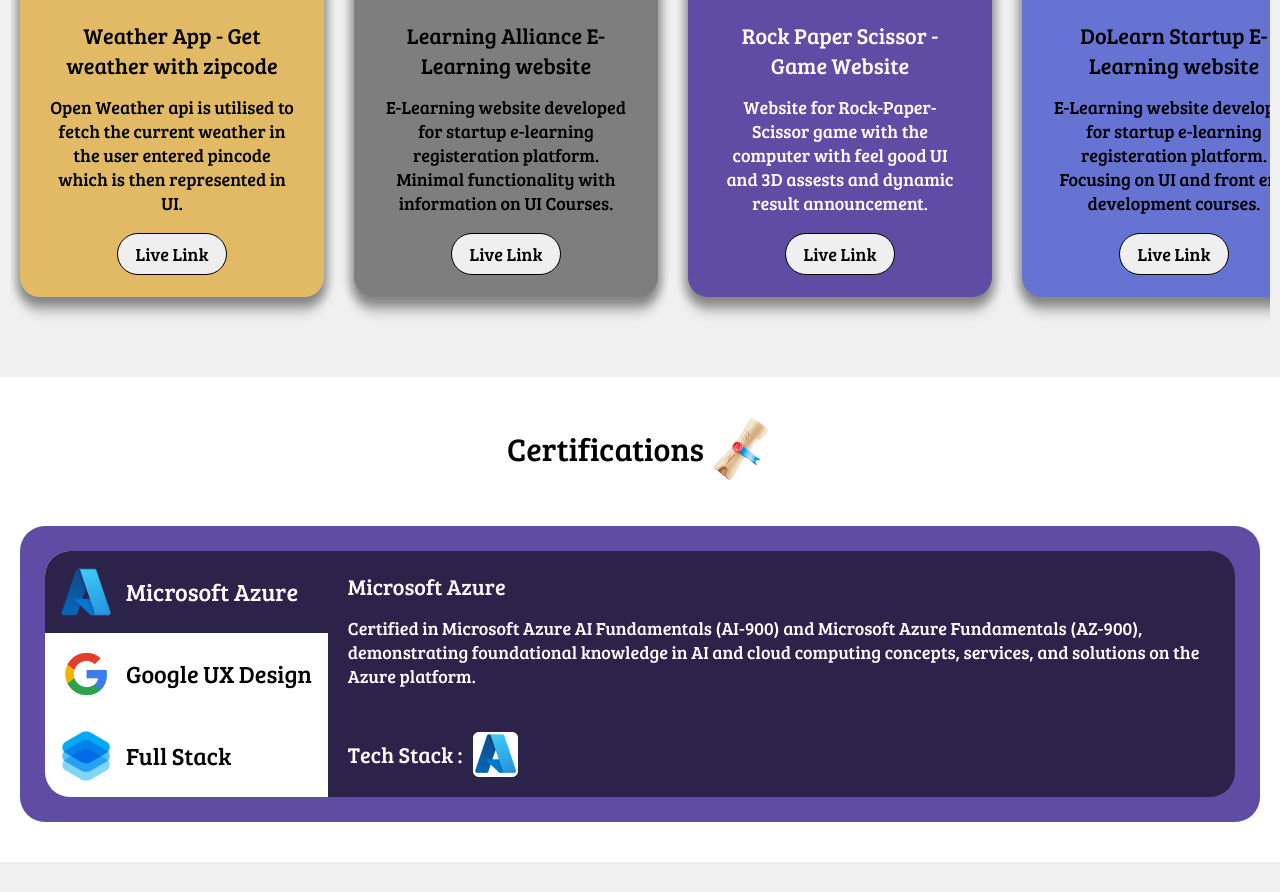
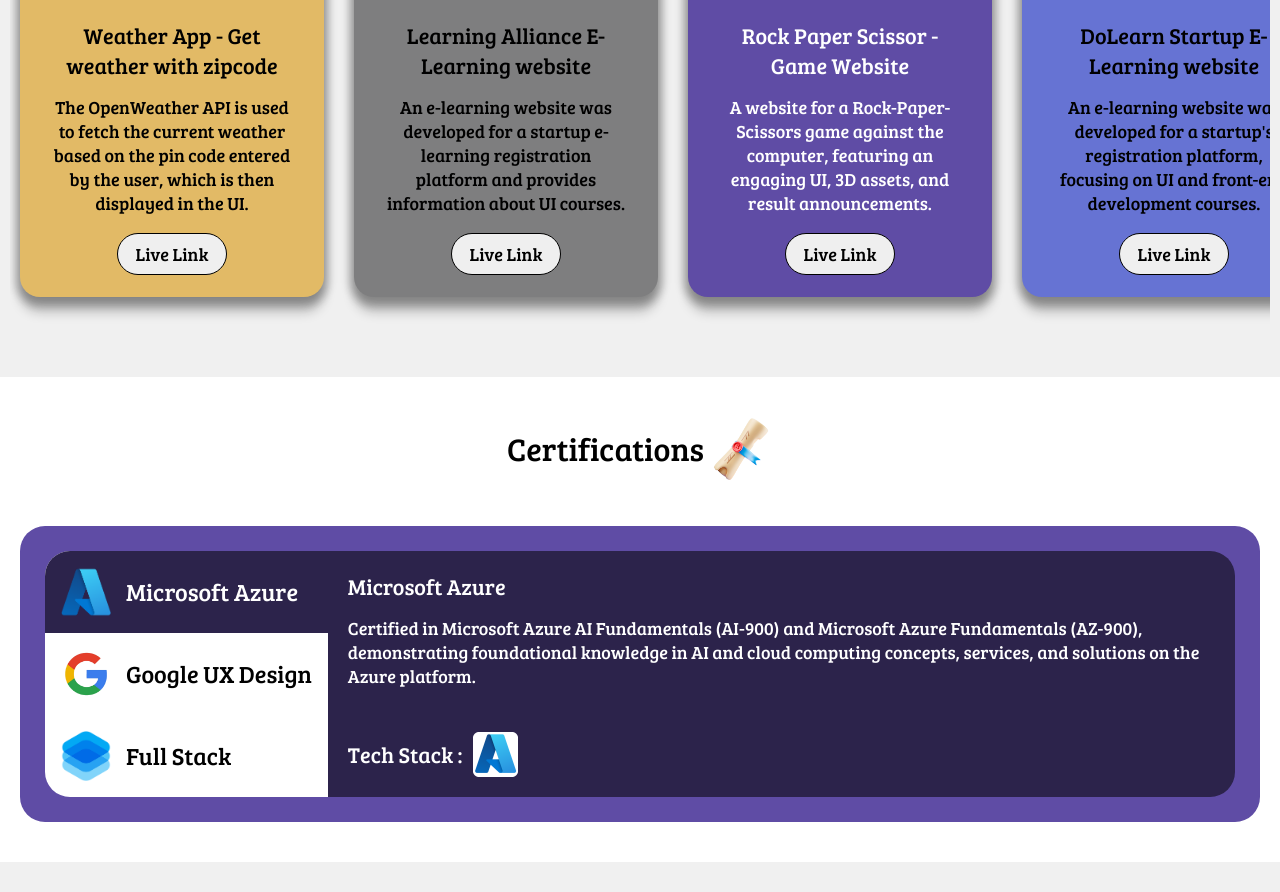
Before and after one commit to MuralidharanPM/portfolio, a React (Create React App) app: page / in a window 1280 px wide. Shown: the part 3785-4677 px from the top of the page. Built offline with nearby package versions, Linux system fonts and the light colour scheme.

Commit message:
Project Page Changes

```diff
--- a/src/components/Projects.js
+++ b/src/components/Projects.js
@@ -72,7 +72,7 @@
         projectType: "Frontend Project",
         projectName: "Weather App - Get weather with zipcode",
         projectBanner: WeatherApp,
-        projectDes: "Open Weather api is utilised to fetch the current weather in the user entered pincode which is then represented in UI.",
+        projectDes: "The OpenWeather API is used to fetch the current weather based on the pin code entered by the user, which is then displayed in the UI.",
         projectTechStac: [ReactLogo, JavaScript, Typescript, GitHub, HTML, CSS, Bootstrap, Json, RestAPI],
         projectLiveLink: "https://muralidharanpm.github.io/weatherapp/",
         cardBackColour: "rgb(226 186 102)",
@@ -84,7 +84,7 @@
         projectType: "Frontend Project",
         projectName: "Learning Alliance E-Learning website",
         projectBanner: LearningAlliance,
-        projectDes: "E-Learning website developed for startup e-learning registeration platform. Minimal functionality with information on UI Courses.",
+        projectDes: "An e-learning website was developed for a startup e-learning registration platform and provides information about UI courses.",
         projectTechStac: [ReactLogo, JavaScript, Typescript, GitHub, HTML, CSS, Bootstrap, Json],
         projectLiveLink: "https://muralidharanpm.github.io/learningAlliance/",
         cardBackColour: "#7e7e7f",
@@ -96,7 +96,7 @@
         projectType: "Frontend Project",
         projectName: "Rock Paper Scissor - Game Website",
         projectBanner: RockPaperScissor,
-        projectDes: "Website for Rock-Paper-Scissor game with the computer with feel good UI and 3D assests and dynamic result announcement.",
+        projectDes: "A website for a Rock-Paper-Scissors game against the computer, featuring an engaging UI, 3D assets, and result announcements.",
         projectTechStac: [ReactLogo, JavaScript, Typescript, GitHub, HTML, CSS, Bootstrap, Json],
         projectLiveLink: "https://muralidharanpm.github.io/rockPaperScissor/",
         cardBackColour: "#5f4ca5",
@@ -108,7 +108,7 @@
         projectType: "Frontend Project",
         projectName: "DoLearn Startup E-Learning website",
         projectBanner: DoLearn,
-        projectDes: "E-Learning website developed for startup e-learning registeration platform. Focusing on UI and front end development courses.",
+        projectDes: "An e-learning website was developed for a startup's registration platform, focusing on UI and front-end development courses.",
         projectTechStac: [ReactLogo, JavaScript, Typescript, GitHub, HTML, CSS, Bootstrap, Json],
         projectLiveLink: "https://muralidharanpm.github.io/dolearn/",
         cardBackColour: "#6673d3",
@@ -120,7 +120,7 @@
         projectType: "UI/UX Project",
         projectName: "AutoDeals - Car Dealership Design",
         projectBanner: AutoDeals,
-        projectDes: "AutoDeals - Wireframe designed for the Car Dealership developed for the real time business focuisng on client sophistication.",
+        projectDes: "AutoDeals - A wireframe designed for a car dealership, developed for real-time business operations with a focus on client sophistication.",
         projectTechStac: [Figma, Spline, PhotoShop],
         projectLiveLink: "https://www.behance.net/gallery/201191549/AutoDeals-Car-Dealership",
         cardBackColour: "rgb(195 191 191)",
@@ -132,7 +132,7 @@
         projectType: "UI/UX Project",
         projectName: "Portfolio - Beginner Website Design",
         projectBanner: Portfolio,
-        projectDes: "Portfolio wireframe developed for beginner IT professionals focusing in highlighting the pereson's key skills and capacity.",
+        projectDes: "A portfolio wireframe was developed for beginner IT professionals, focusing on showcasing their key skills and capabilities.",
         projectTechStac: [Figma, Spline, PhotoShop],
         projectLiveLink: "https://www.behance.net/gallery/210670013/Portfolio-website-wireframe-for-beginners-type-1",
         cardBackColour: "#f0f0f0",
```
